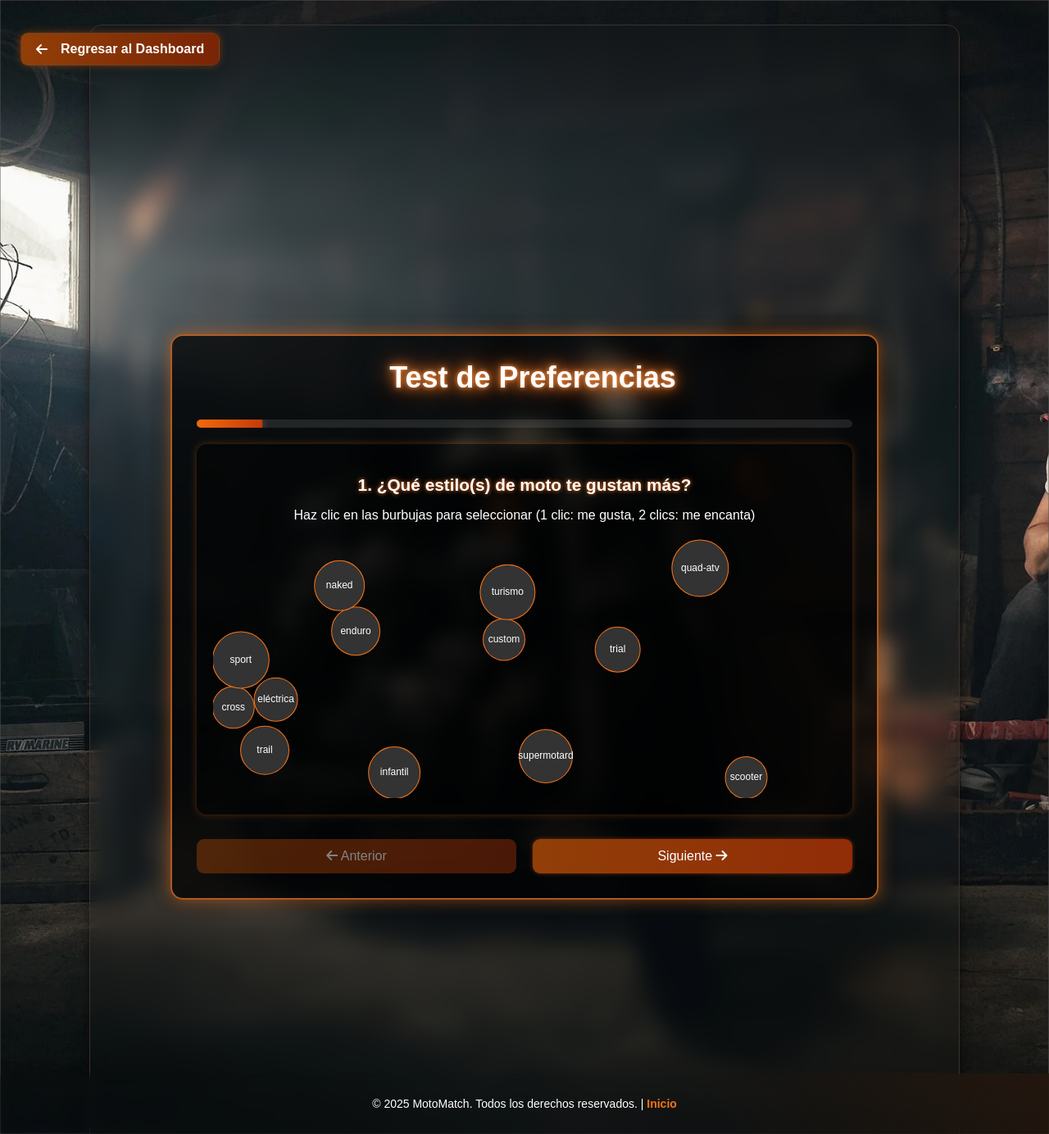
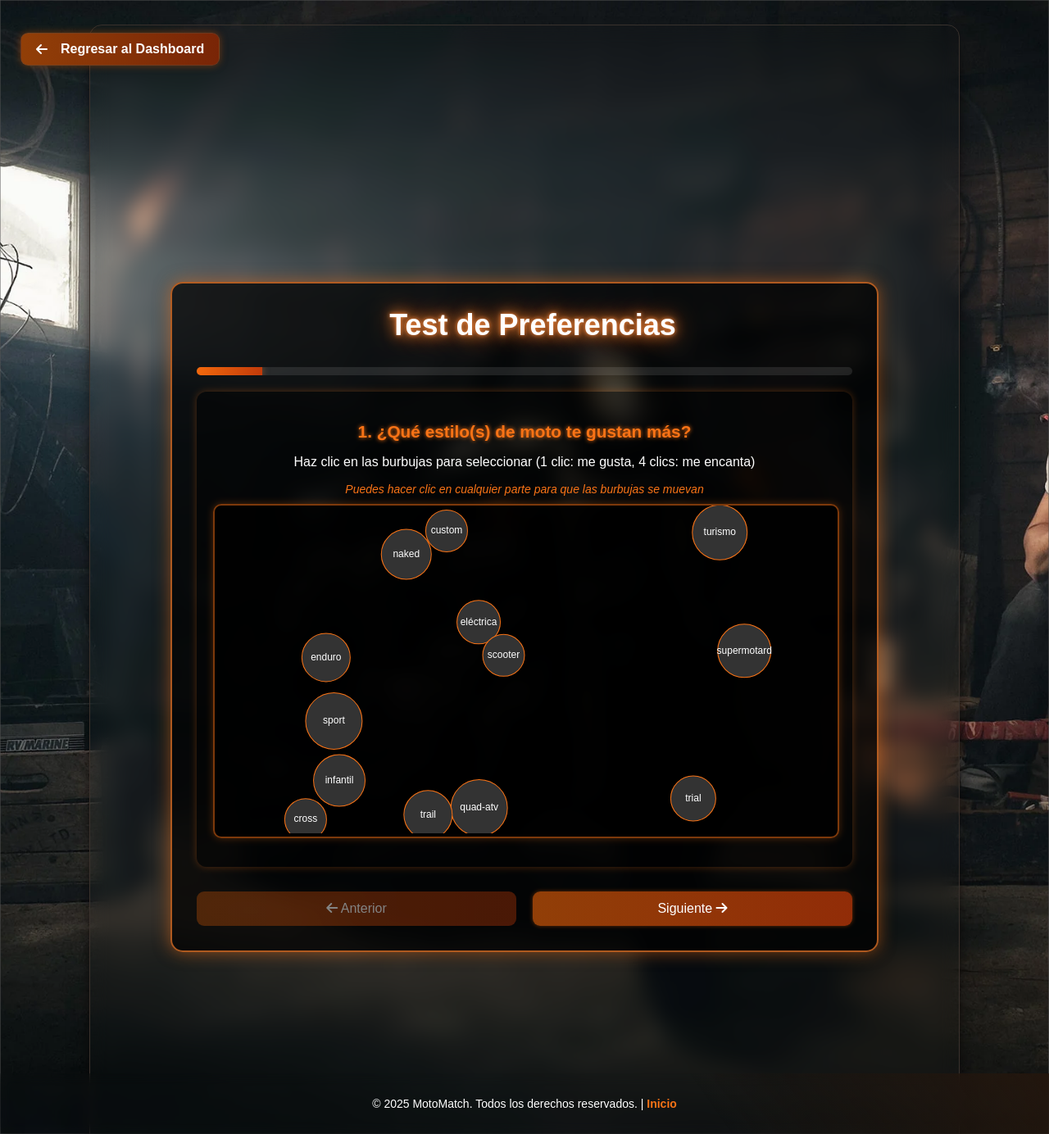
Before and after one commit to silversitoooo/motosave2.0, a Flask app: page /test in a window 1280 px wide. Shown: the whole page at 82% size. Run offline with Flask 3, Linux system fonts and the light colour scheme; the visitor is signed in with stand-in values (Sample User, id 1); some libraries are stand-ins or nearby versions.

Commit message:
Primer commit

```diff
--- a/app/static/js/test.js
+++ b/app/static/js/test.js
@@ -35,7 +35,8 @@ const MouseConstraint = Matter.MouseConstraint;
 
 // Configurar física - UN SOLO MOTOR para todo
 const engine = Engine.create({
-  gravity: { x: 0, y: 0 } // Sin gravedad para que floten
+  gravity: { x: 0, y: 0 }, // Sin gravedad para que floten
+  enableSleeping: false // Mantener activos los cuerpos siempre
 });
 const world = engine.world;
 
@@ -79,10 +80,12 @@ function inicializarCanvasDivs() {
     return false;
   }
 
+  console.log('Canvas divs inicializados correctamente:');
+  console.log('estilos-canvas:', canvasDivs.estilos);
+  console.log('marcas-canvas:', canvasDivs.marcas);
+
   return true;
-}
-
-// Inicializar renders para cada canvas
+}  // Inicializar renders para cada canvas
 function inicializarRenders() {
   if (!inicializarCanvasDivs()) return;
 
@@ -93,48 +96,58 @@ function inicializarRenders() {
     if (renders[key] && renders[key].canvas) {
       // Limpiar el render existente
       Render.stop(renders[key]);
-      World.clear(world, false);
       canvasDiv.innerHTML = '';
     }
 
+    // Obtener dimensiones del canvas
+    const width = canvasDiv.clientWidth || canvasDiv.offsetWidth || 800;
+    const height = canvasDiv.clientHeight || canvasDiv.offsetHeight || 400;
+
+    console.log(`Dimensiones del div ${key}: ${width}x${height}`);
+
+    // Crear render
     renders[key] = Render.create({
       element: canvasDiv,
       engine: engine,
       options: {
-        width: canvasDiv.offsetWidth,
-        height: Math.max(canvasDiv.offsetHeight, 300),
+        width: width,
+        height: height,
         wireframes: false,
         background: 'transparent',
         pixelRatio: window.devicePixelRatio || 1
       }
     });
 
-    // Inicialmente pausamos todos los renders
+    console.log(`Render creado para ${key} con dimensiones: ${renders[key].options.width}x${renders[key].options.height}`);
+
+    // Inicialmente detenemos los renders, se activarán cuando sea necesario
     Render.run(renders[key]);
-    Render.stop(renders[key]);
+
+    // Asegurarse de que el canvas tenga el estilo correcto para recibir eventos
+    if (renders[key].canvas) {
+      renders[key].canvas.style.width = '100%';
+      renders[key].canvas.style.height = '100%';
+    }
   });
 }
 
 
 // Función para crear círculos aleatorios - VERSIÓN MODIFICADA
 function crearCirculos(tipo, lista) {
+  console.log(`Iniciando creación de círculos para ${tipo}`);
   if (!canvasDivs[tipo]) {
     console.error(`Canvas para ${tipo} no encontrado`);
     return;
   }
 
   const canvas = canvasDivs[tipo];
-  const width = canvas.offsetWidth;
-  const height = canvas.offsetHeight;
+  const width = canvas.offsetWidth || 800;
+  const height = canvas.offsetHeight || 400;
 
-  // Limpiar círculos anteriores
-  if (circulos[tipo] && circulos[tipo].length > 0) {
-    circulos[tipo].forEach(circulo => {
-      if (circulo.body && world.bodies.includes(circulo.body)) {
-        World.remove(world, circulo.body);
-      }
-    });
-  }
+  console.log(`Canvas dimensiones: ${width}x${height}`);
+
+  // Limpiar TODOS los cuerpos del mundo antes de crear nuevos
+  World.clear(world, false);
 
   // Reiniciar la lista de círculos para este tipo
   circulos[tipo] = [];
@@ -162,9 +175,9 @@ function crearCirculos(tipo, lista) {
     const x = Math.random() * (width - radius * 2) + radius;
     const y = Math.random() * (height - radius * 2) + radius;
 
-    // Velocidad inicial aleatoria
-    const vx = (Math.random() - 0.5) * 2;
-    const vy = (Math.random() - 0.5) * 2;
+    // Velocidad inicial aleatoria (incrementada para más movimiento)
+    const vx = (Math.random() - 0.5) * 4; // Velocidad incrementada
+    const vy = (Math.random() - 0.5) * 4; // Velocidad incrementada
 
     // Crear el cuerpo físico
     const circulo = Bodies.circle(x, y, radius, {
@@ -239,12 +252,14 @@ const mouseConstraints = {};
 
 // Configurar los eventos de mouse para cada render
 function setupMouseInteraction(tipo) {
+  console.log(`Configurando interacción del mouse para ${tipo}`);
   if (!renders[tipo] || !renders[tipo].canvas) {
     console.error(`Render para ${tipo} no inicializado correctamente`);
     return;
   }
 
   const canvas = renders[tipo].canvas;
+  console.log(`Canvas encontrado para ${tipo}: ${canvas.width}x${canvas.height}`);
 
   // Eliminar mouse constraint anterior si existe
   if (mouseConstraints[tipo]) {
@@ -252,13 +267,18 @@ function setupMouseInteraction(tipo) {
     delete mouseConstraints[tipo];
   }
 
+  // Crear un nuevo mouse usando el canvas específico
   const mouse = Mouse.create(canvas);
+
+  // Ajustar el escalado del mouse para que coincida con el canvas
+  mouse.pixelRatio = window.devicePixelRatio || 1;
+
   const mouseConstraint = MouseConstraint.create(engine, {
     mouse: mouse,
     constraint: {
       stiffness: 0.2,
       render: {
-        visible: false
+        visible: true // Hacer visible la restricción del mouse
       }
     }
   });
@@ -266,10 +286,14 @@ function setupMouseInteraction(tipo) {
   mouseConstraints[tipo] = mouseConstraint;
   World.add(world, mouseConstraint);
 
+  console.log(`Mouse constraint creado para ${tipo}`);
+
   // Al hacer clic en un círculo
   Events.on(mouseConstraint, 'mousedown', (event) => {
     const mousePosition = event.mouse.position;
     const circulosActivos = circulos[tipo];
+
+    console.log(`Click detectado en ${tipo}, posición: (${mousePosition.x}, ${mousePosition.y})`);
 
     circulosActivos.forEach(circuloInfo => {
       const body = circuloInfo.body;
@@ -278,8 +302,13 @@ function setupMouseInteraction(tipo) {
       const distance = Math.sqrt(dx * dx + dy * dy);
 
       if (distance < circuloInfo.radio) {
+        console.log(`Click en círculo: ${circuloInfo.nombre}`);
         // Cambiar nivel de selección (0-4 y luego vuelve a 0)
         circuloInfo.nivel = (circuloInfo.nivel + 1) % 5;
+
+        // Cambiar color según nivel
+        const colors = ['#333333', '#444444', '#555555', '#666666', '#777777'];
+        body.render.fillStyle = colors[circuloInfo.nivel];
 
         // Determinar el factor de escala para el círculo
         const escalaActual = body.circleRadius / circuloInfo.radioOriginal;
@@ -301,16 +330,33 @@ function setupMouseInteraction(tipo) {
 
         // Aplicar una fuerza para que el círculo se mueva al cambiar
         Body.applyForce(body, body.position, {
-          x: (Math.random() - 0.5) * 0.05,
-          y: (Math.random() - 0.5) * 0.05
+          x: (Math.random() - 0.5) * 0.1, // Mayor fuerza
+          y: (Math.random() - 0.5) * 0.1  // Mayor fuerza
         });
       }
     });
   });
 
+  // Asegurarse de que el mouse se actualice con el movimiento
+  Events.on(mouseConstraint, 'mousemove', () => {
+    // Esto asegura que el mouse constraint esté activo
+    console.log("Mouse moviendo");
+  });
+
   // Desactivar el evento right click del navegador
   canvas.addEventListener('contextmenu', function(e) {
     e.preventDefault();
+  });
+
+  // Hacer que los círculos también se muevan al hacer clic en el fondo
+  canvas.addEventListener('click', function(e) {
+    // Aplicar fuerzas aleatorias a todos los círculos
+    circulos[tipo].forEach(circuloInfo => {
+      Body.applyForce(circuloInfo.body, circuloInfo.body.position, {
+        x: (Math.random() - 0.5) * 0.05,
+        y: (Math.random() - 0.5) * 0.05
+      });
+    });
   });
 
   // Actualizar el mouse del render
@@ -382,8 +428,7 @@ function initNavigation() {
     const percentage = ((currentPregunta - 1) / totalPreguntas) * 100;
     progressBar.style.width = `${percentage}%`;
   }
-
-  // Cambiar a la siguiente pregunta
+    // Cambiar a la siguiente pregunta
   nextBtn.addEventListener('click', () => {
     // Buscar la pregunta actual
     const preguntaActual = document.getElementById(`pregunta-${currentPregunta}`);
@@ -391,20 +436,8 @@ function initNavigation() {
       console.error(`Elemento pregunta-${currentPregunta} no encontrado`);
       return;
     }
-    if (currentPregunta === 2) {
-      // Limpia los cuerpos antes de crear los nuevos
-      World.clear(world, false);
-      crearCirculos('marcas', marcas);
-      // También asegurarse de actualizar los límites para marcas
-      updateWorldBoundaries();
-      // Detener y reiniciar el render de marcas explícitamente
-      if (renders['marcas']) {
-        Render.stop(renders['marcas']);
-        Render.run(renders['marcas']);
-      }
-      // Configurar mouse interaction solo después de crear los círculos de marcas
-      setupMouseInteraction('marcas');
-    }
+
+    console.log(`Cambiando de pregunta ${currentPregunta} a ${currentPregunta + 1}`);
 
     const tipo = preguntaActual.dataset.type;
     const key = preguntaActual.dataset.key;
@@ -426,6 +459,17 @@ function initNavigation() {
 
     // Incrementar contador
     currentPregunta++;
+
+    // Preparar la siguiente pregunta si es la de las marcas
+    if (currentPregunta === 2) {
+      console.log('Preparando pregunta de marcas...');
+      // Crear los círculos para la pregunta de marcas
+      crearCirculos('marcas', marcas);
+      // Configurar interacción del mouse para marcas
+      setupMouseInteraction('marcas');
+      // Actualizar límites para marcas
+      updateWorldBoundaries();
+    }
 
     if (currentPregunta > totalPreguntas) {
       // Mostrar modal de finalización
@@ -499,10 +543,16 @@ function initNavigation() {
     }
 
     preguntaAnterior.classList.add('active');
-
-    // Si la pregunta anterior es de tipo círculos, iniciar su render
+      // Si la pregunta anterior es de tipo círculos, volver a crear los círculos e iniciar su render
     if (preguntaAnterior.dataset.type === 'circles') {
       const tipoAnterior = preguntaAnterior.dataset.key;
+
+      // Si regresamos a la pregunta 1, volver a crear los círculos de estilos
+      if (currentPregunta === 1) {
+        crearCirculos('estilos', estilos);
+        setupMouseInteraction('estilos');
+      }
+
       updateWorldBoundaries();
       if (renders[tipoAnterior]) {
         Render.run(renders[tipoAnterior]);
@@ -657,45 +707,64 @@ function initPhysicsBackground() {
 // Función principal de inicialización
 function init() {
   try {
+    console.log('Iniciando sistema...');
+
+    // Verificamos que Matter.js esté disponible
+    if (typeof Matter === 'undefined') {
+      console.error('Error: Matter.js no está cargado');
+      alert('Error al cargar la librería de física. Por favor, recarga la página.');
+      return;
+    }
+
+    // Reiniciar el mundo para asegurar que esté limpio
+    World.clear(world, false);
+
     // Inicializar renders
     inicializarRenders();
-
-    // Inicializar círculos para la primera pregunta
-    crearCirculos('estilos', estilos);
-    // World.clear(world, false); // Ya no se limpia ni crea los círculos de marcas aquí
-    // crearCirculos('marcas', marcas);
-
-    // Configurar interacciones
-    setupMouseInteraction('estilos');
-    // No configurar mouse interaction para marcas aquí, se hará en initNavigation cuando corresponda
 
     // Añadir función para dibujar texto en círculos
     dibujarTextoEnCirculos();
 
+    // Actualizar paredes del mundo físico
+    updateWorldBoundaries();
+
+    // Inicializar círculos para la primera pregunta
+    crearCirculos('estilos', estilos);
+
+    // Configurar interacciones para la primera pregunta
+    setupMouseInteraction('estilos');
+
     // Inicializar navegación
     initNavigation();
 
-    // Actualizar paredes del mundo físico
-    updateWorldBoundaries();
-
-    // Iniciar el render para la primera pregunta que sea de círculos
+    // Iniciar el render para la primera pregunta
     const primeraPregunta = document.getElementById('pregunta-1');
     if (primeraPregunta && primeraPregunta.dataset.type === 'circles') {
       const tipo = primeraPregunta.dataset.key;
       if (renders[tipo]) {
         Render.run(renders[tipo]);
+        console.log(`Render activado para ${tipo}`);
       }
     }
-
-    // Inicializar fondo con física (motor independiente)
-    initPhysicsBackground();
 
     // Iniciar el motor de física principal
     Engine.run(engine);
 
+    // Inicializar fondo con física (motor independiente) - esto debe ir después
+    initPhysicsBackground();
+
+    // Dar un impulso inicial a todos los círculos para que se muevan
+    circulos['estilos'].forEach(circuloInfo => {
+      Body.applyForce(circuloInfo.body, circuloInfo.body.position, {
+        x: (Math.random() - 0.5) * 0.1,
+        y: (Math.random() - 0.5) * 0.1
+      });
+    });
+
     console.log('Sistema inicializado correctamente');
   } catch (error) {
     console.error('Error al inicializar el sistema:', error);
+    alert('Ha ocurrido un error al inicializar el test. Por favor, recarga la página.');
   }
 }
 
--- a/app/templates/populares.html
+++ b/app/templates/populares.html
@@ -7,7 +7,7 @@
     <link rel="stylesheet" href="{{ url_for('static', filename='css/styles.css') }}">
     <link rel="stylesheet" href="https://cdnjs.cloudflare.com/ajax/libs/font-awesome/6.0.0/css/all.min.css">
     <script>
-        window.motosPopulares = {{ motos_populares|tojson|safe }};
+        window.motosPopulares = JSON.parse('{{ motos_populares|tojson|escapejs }}');
     </script>
     <script src="{{ url_for('static', filename='js/populares.js') }}" defer></script>
 </head>
--- a/app/templates/test.html
+++ b/app/templates/test.html
@@ -7,6 +7,70 @@
   <link rel="stylesheet" href="https://cdnjs.cloudflare.com/ajax/libs/font-awesome/6.0.0/css/all.min.css">
   <script src="https://cdnjs.cloudflare.com/ajax/libs/matter-js/0.17.1/matter.min.js"></script>
   <script src="{{ url_for('static', filename='js/test.js') }}" defer></script>
+  <style>
+    .circle-canvas {
+      min-height: 400px;
+      height: 50vh;
+      border: 2px solid rgba(249, 115, 22, 0.5);
+      border-radius: 10px;
+      margin-bottom: 15px;
+      position: relative;
+      overflow: hidden;
+      width: 100%;
+      background-color: rgba(0, 0, 0, 0.8);
+      box-shadow: 0 0 10px rgba(249, 115, 22, 0.3);
+    }
+
+    .options-wrapper {
+      width: 100%;
+      height: 100%;
+      padding: 0; /* Eliminamos el padding para que el canvas ocupe todo el espacio */
+    }
+
+    #physics-container {
+      position: fixed;
+      top: 0;
+      left: 0;
+      width: 100%;
+      height: 100%;
+      z-index: -1;
+      pointer-events: none;
+    }
+
+    /* Estilos para asegurar que los canvas sean visibles y reciban eventos */
+    #estilos-canvas, #marcas-canvas {
+      width: 100% !important;
+      height: 100% !important;
+      pointer-events: auto;
+      touch-action: none; /* Mejora interacción en dispositivos táctiles */
+    }
+
+    /* Estilos para asegurar que los canvas reciban los eventos del mouse */
+    canvas {
+      position: relative;
+      z-index: 1;
+    }
+
+    /* Estilos para los círculos seleccionados */
+    .circulo-seleccionado {
+      filter: brightness(1.5);
+      box-shadow: 0 0 15px #f97316;
+    }
+
+    /* Mejorar visibilidad de textos */
+    h2 {
+      color: #f97316;
+      text-shadow: 0 0 2px rgba(0,0,0,0.5);
+    }
+
+    /* Estilo para ayudar a los usuarios a entender la interacción */
+    .interaction-help {
+      font-size: 14px;
+      font-style: italic;
+      color: #f97316;
+      margin-bottom: 10px;
+    }
+  </style>
 </head>
 <body>
   <a href="{{ url_for('main.dashboard') }}" class="back-dashboard-btn">
@@ -21,11 +85,11 @@
       <div class="progress-container">
         <div class="progress-bar" id="progress-bar"></div>
       </div>
-
-      <!-- Pregunta 1: Estilo de moto -->
+        <!-- Pregunta 1: Estilo de moto -->
       <section class="pregunta active" id="pregunta-1" data-type="circles" data-key="estilos">
         <h2>1. ¿Qué estilo(s) de moto te gustan más?</h2>
-        <p>Haz clic en las burbujas para seleccionar (1 clic: me gusta, 2 clics: me encanta)</p>
+        <p>Haz clic en las burbujas para seleccionar (1 clic: me gusta, 4 clics: me encanta)</p>
+        <p class="interaction-help">Puedes hacer clic en cualquier parte para que las burbujas se muevan</p>
         <div class="options-wrapper">
           <div class="circle-canvas" id="estilos-canvas"></div>
         </div>
@@ -34,7 +98,8 @@
       <!-- Pregunta 2: Marca favorita -->
       <section class="pregunta" id="pregunta-2" data-type="circles" data-key="marcas">
         <h2>2. ¿Qué marca(s) prefieres?</h2>
-        <p>Haz clic en las burbujas para seleccionar (1 clic: me gusta, 2 clics: me encanta)</p>
+        <p>Haz clic en las burbujas para seleccionar (1 clic: me gusta, 4 clics: me encanta)</p>
+        <p class="interaction-help">Puedes hacer clic en cualquier parte para que las burbujas se muevan</p>
         <div class="options-wrapper">
           <div class="circle-canvas" id="marcas-canvas"></div>
         </div>
```
